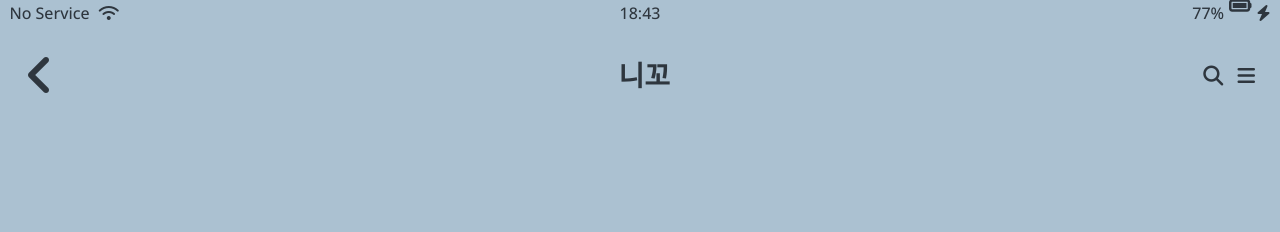
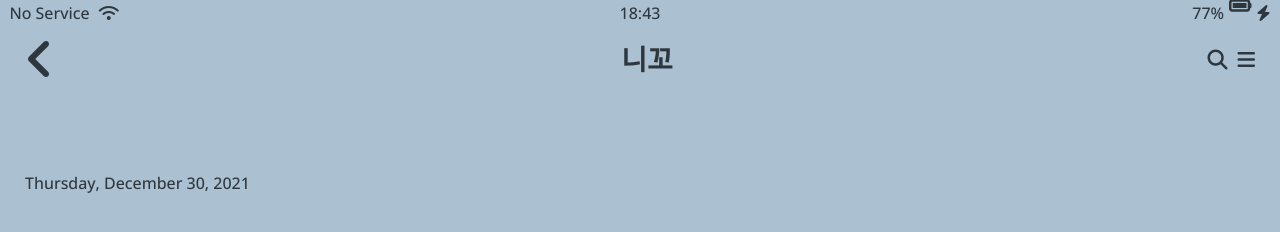
Before and after one commit to heg03/kokoa-clone-2021, a plain HTML site: page chat.html in a window 1280 px wide. Shown: the top 232 px of the page. Drawn offline with nearby package versions, Linux system fonts and the light colour scheme.

Commit message:
status-bar에 top:0 추가

```diff
--- a/chat.html
+++ b/chat.html
@@ -25,7 +25,7 @@
 
    <header class="alt-header">
        <div class="alt-header__column">
-        <a href="more.html">
+        <a href="chats.html">
         <i class="fas fa-angle-left fa-3x"></i>
     </a>
        </div>
@@ -39,9 +39,12 @@
    </header>
 
 
-    <main class="main-screen"></main>
+    <main class="main-screen main-chat">
 
-
+        <div class="chat__timestamp">
+            Thursday, December 30, 2021
+        </div>
+    </main>
 
 
     <script src="https://kit.fontawesome.com/6478f529f2.js" crossorigin="anonymous"
--- a/css/components/alt-screen-header.css
+++ b/css/components/alt-screen-header.css
@@ -4,6 +4,10 @@
   display: flex;
   align-items: center;
   justify-content: center;
+}
+
+.alt-header__column {
+  width: 33%;
 }
 
 .alt-header__title {
@@ -15,6 +19,13 @@
   margin-right: auto;
 }
 
+.alt-header__column:nth-child(2) {
+  text-align: center;
+  margin-right: 26px;
+}
+
 .alt-header__column:last-child {
   margin-left: auto;
+  display: flex;
+  justify-content: flex-end;
 }
--- a/css/components/screen-header.css
+++ b/css/components/screen-header.css
@@ -3,7 +3,7 @@
   justify-content: space-between;
   align-items: center;
   padding: var(--horizontal-space);
-  margin-bottom: -10px;
+  margin-top: 20px;
   /*주석을 넣어볼게요. 소스가 변경 됩니다.*/
 }
 
--- a/css/components/status-bar.css
+++ b/css/components/status-bar.css
@@ -2,10 +2,10 @@
   display: flex;
   justify-content: center;
   padding: 5px 3px;
-  /*position: fixed;
-  width: 100%;*/
+  position: fixed;
+  width: 100%;
+  top: 0;
 }
-
 .status-bar__column {
   width: 33%;
 }
--- a/css/screens/chat.css
+++ b/css/screens/chat.css
@@ -1,3 +1,23 @@
 #chat-screen {
   background-color: #abc1d1;
+  height: 11000vh;
 }
+
+#chat-screen .alt-header,
+#chat-screen .status-bar {
+  position: fixed;
+  width: 100%;
+  box-sizing: border-box;
+}
+
+#chat-screen .alt-header {
+  top: 10px;
+}
+
+#chat-screen .alt-header {
+  top: 10px;
+}
+
+.main-chat {
+  margin-top: 150px;
+}
```
